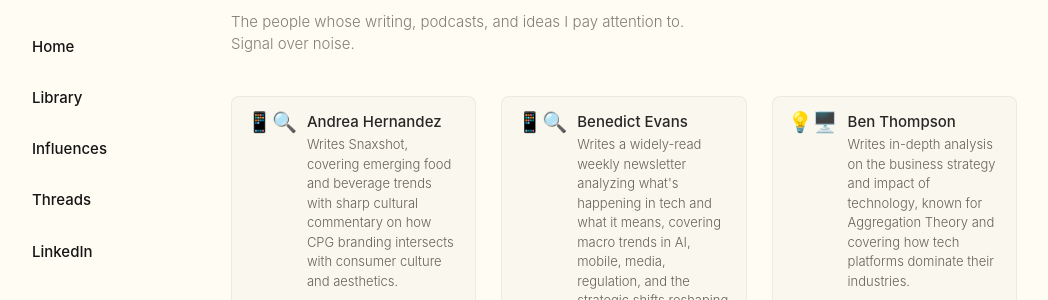
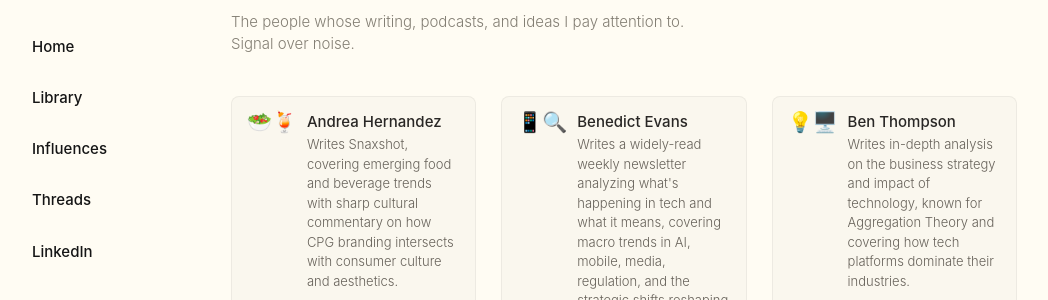
Before and after one commit to paulmederos/pm17, a Jekyll site: the page built from influences.html, in a window 1280 px wide. Shown: the part 154-454 px from the top of the page, without its empty margins (16-1064 px from the left). Built offline with Jekyll 4.4.1, drawn with Linux system fonts in a browser that asks for light colours; some web fonts are replaced.

Commit message:
Update Andrea Hernandez emoji to food/beverage icons
https://claude.ai/code/session_01HyWgpd7QUvfGZj21fmnbRL

```diff
--- a/influences.html
+++ b/influences.html
@@ -48,7 +48,7 @@ permalink: /influences
         <div class="Influences__grid">
 
           <article class="InfluenceCard">
-            <div class="InfluenceCard__emoji">📱🔍</div>
+            <div class="InfluenceCard__emoji">🥗🍹</div>
             <div class="InfluenceCard__body">
               <h2 class="InfluenceCard__name">Andrea Hernandez</h2>
               <p class="InfluenceCard__description">
```
